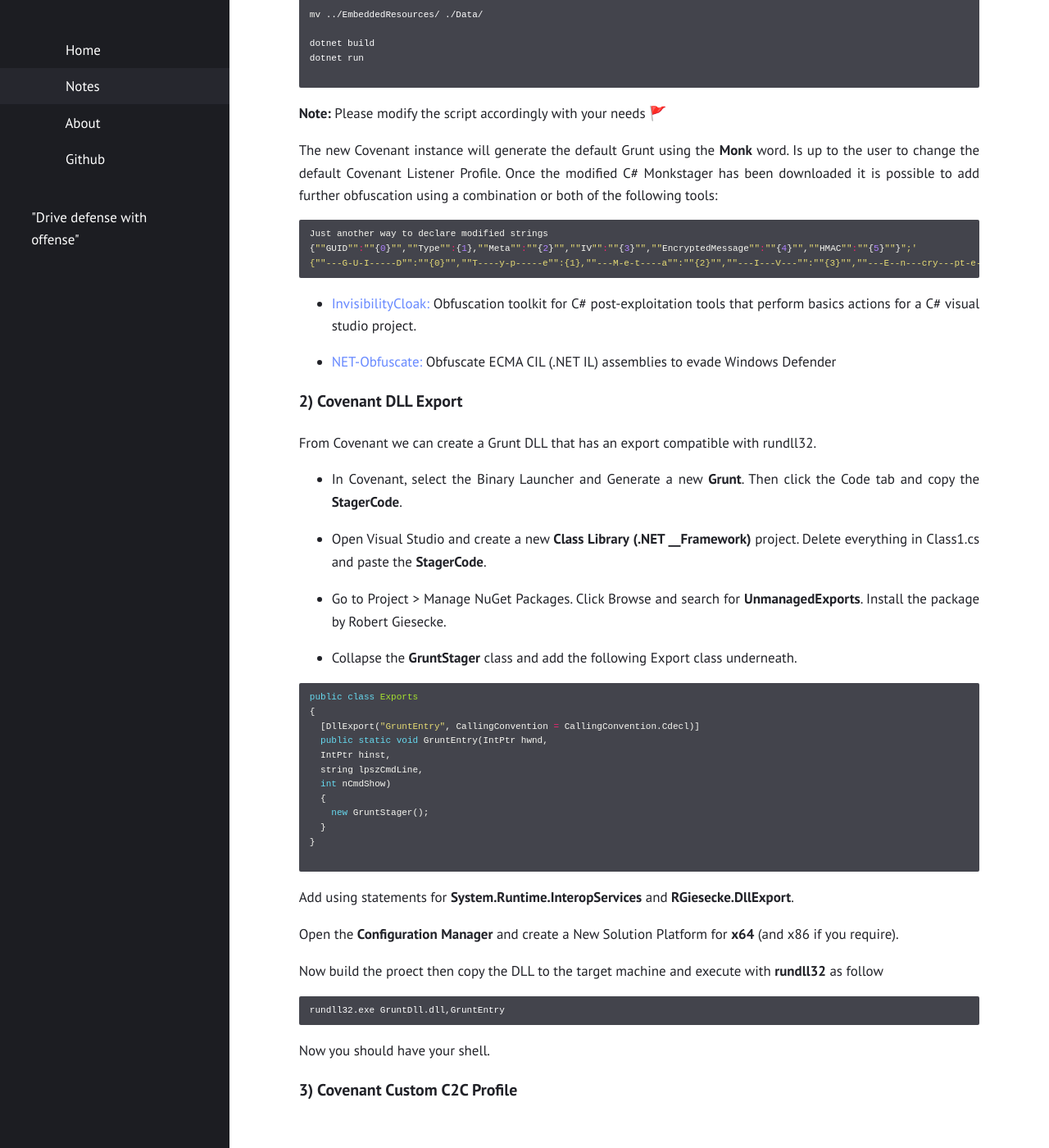
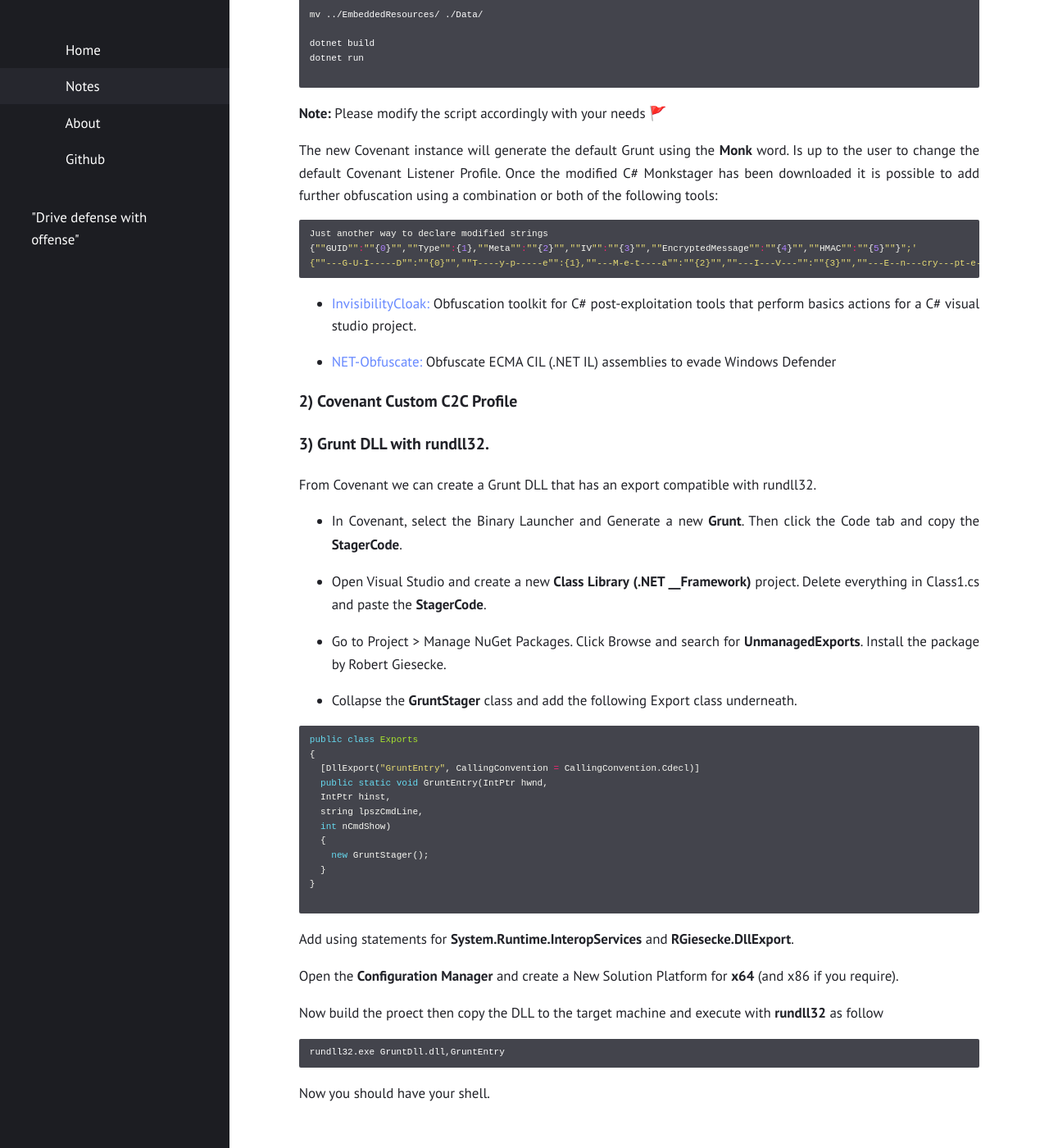
Before and after one commit to Fil88/Fil88.github.io, a Jekyll site: the page built from notes.md, in a window 1280 px wide and 1400 px high, scrolled down 10919 px. Shown: the whole window at 82% size. Built offline with Jekyll 4.4.1, drawn with Linux system fonts in a browser that asks for light colours.

Commit message:
Update notes.md

````diff
--- a/notes.md
+++ b/notes.md
@@ -557,7 +557,11 @@
 
 
 
-### 2) Covenant DLL Export
+
+
+### 2) Covenant Custom C2C Profile
+
+### 3) Grunt DLL with rundll32.
 
 From Covenant we can create a Grunt DLL that has an export compatible with rundll32.
 
@@ -595,5 +599,3 @@
 ```
 
 Now you should have your shell.
-
-### 3) Covenant Custom C2C Profile
````
